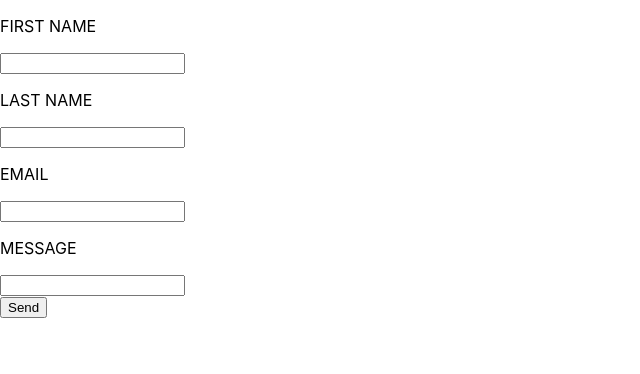
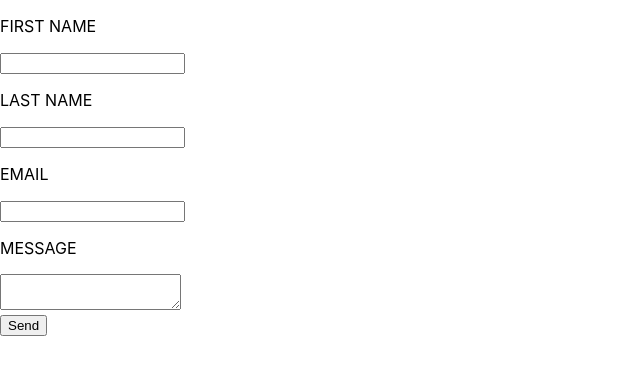
Before and after one commit to AndreeaAVic/national6-vicsai, a React (Create React App) app: page / in a window 1280 px wide. Shown: the top 374 px of the page, without its empty margins (0-640 px from the left). Built offline with nearby package versions, Linux system fonts and the light colour scheme.

Commit message:
add FormMessage&SendButton components

```diff
--- a/src/components/Form/Form.jsx
+++ b/src/components/Form/Form.jsx
@@ -1,5 +1,7 @@
 import { Component } from 'react';
 import { FormField } from './FormField/FormField';
+import { FormMessage } from './FormMessage/FormMessage';
+import { SendButton } from './SendButton/SendButton';
 
 import './Form.css';
 
@@ -10,8 +12,8 @@ export class Form extends Component {
                 <FormField label='FIRST NAME' />
                 <FormField label='LAST NAME' />
                 <FormField label='EMAIL' />
-                <FormField label='MESSAGE' />
-                <button>Send</button>
+                <FormMessage label='MESSAGE' />
+                <SendButton />
             </div>
         );
     };
--- /dev/null
+++ b/src/components/Form/FormMessage/FormMessage.jsx
@@ -0,0 +1,10 @@
+import './FormMessage.css';
+
+export function FormMessage(props) {
+    return (
+        <div className='form-message'>
+            <p>{props.label}</p>
+            <textarea></textarea>
+        </div>
+    );
+}
--- /dev/null
+++ b/src/components/Form/SendButton/SendButton.jsx
@@ -0,0 +1,9 @@
+import './SendButton.css';
+
+export function SendButton() {
+    return (
+        <div className='send-button'>
+            <button>Send</button>
+        </div>
+    );
+}
```
Also changed, not shown: src/components/Form/FormMessage/FormMessage.css (added), src/components/Form/SendButton/SendButton.css (added).
